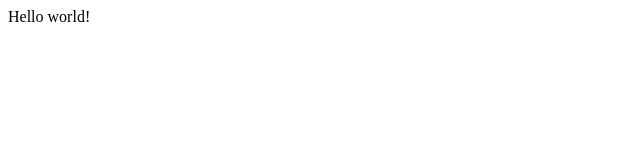
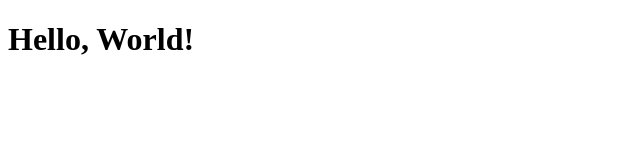
Before and after one commit to meSubhoKarma/gatsby-react-graphql-advance, a Gatsby site: page / in a window 1280 px wide. Shown: the whole page, without its empty margins (0-640 px from the left). Built offline with nearby package versions, Linux system fonts and the light colour scheme; Gatsby itself is replaced by a stand-in of ours.

Commit message:
Perfect Linting

```diff
--- a/src/pages/index.js
+++ b/src/pages/index.js
@@ -1,3 +1,11 @@
-import React from "react"
+import React from "react";
 
-export default () => <div>Hello world!</div>
+const index = () => {
+  return (
+    <div>
+      <h1>Hello, World!</h1>
+    </div>
+  );
+};
+
+export default index;
```
Also changed, not shown: package.json (+8 -0 lines), 3 other files.
